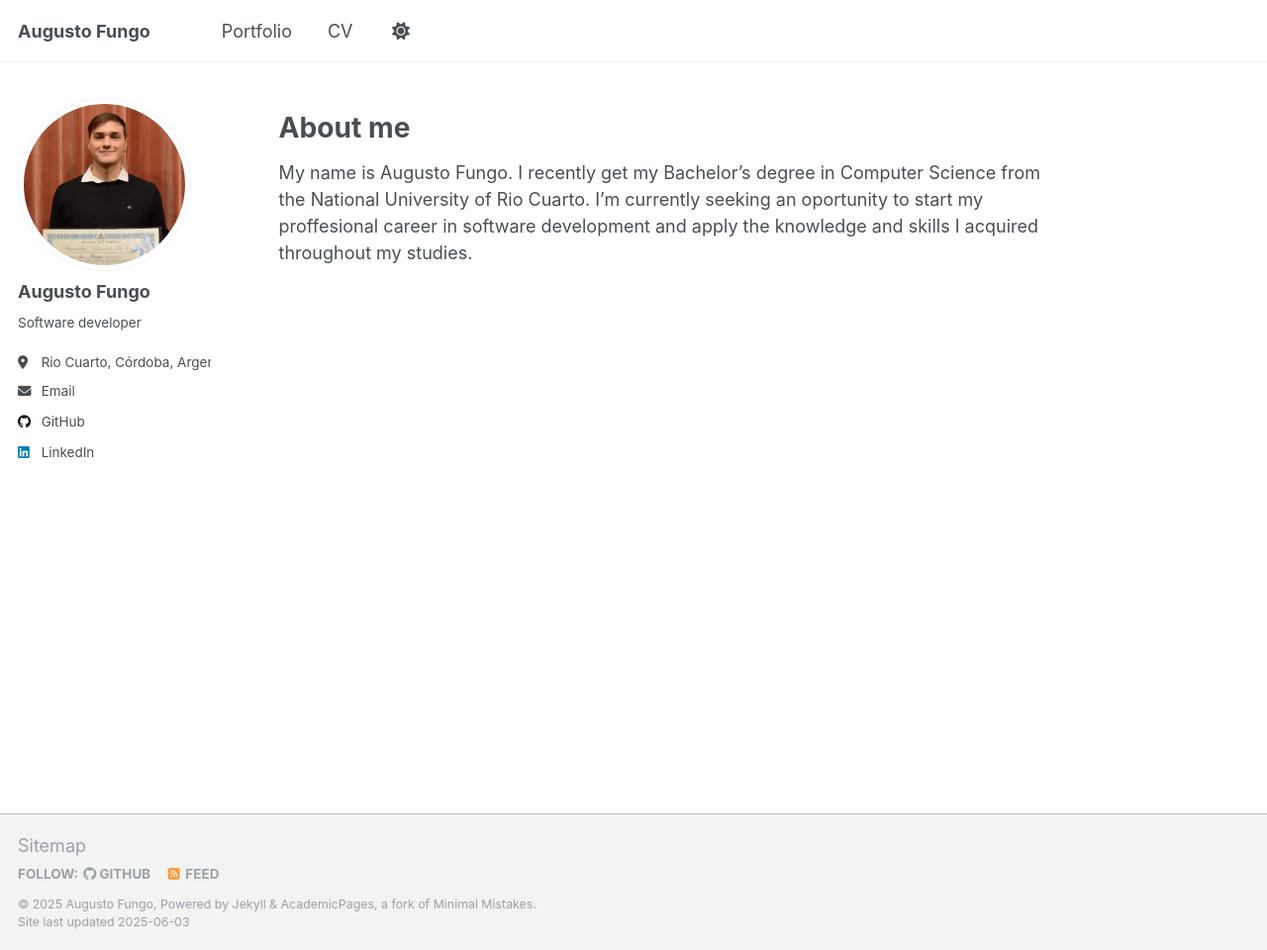
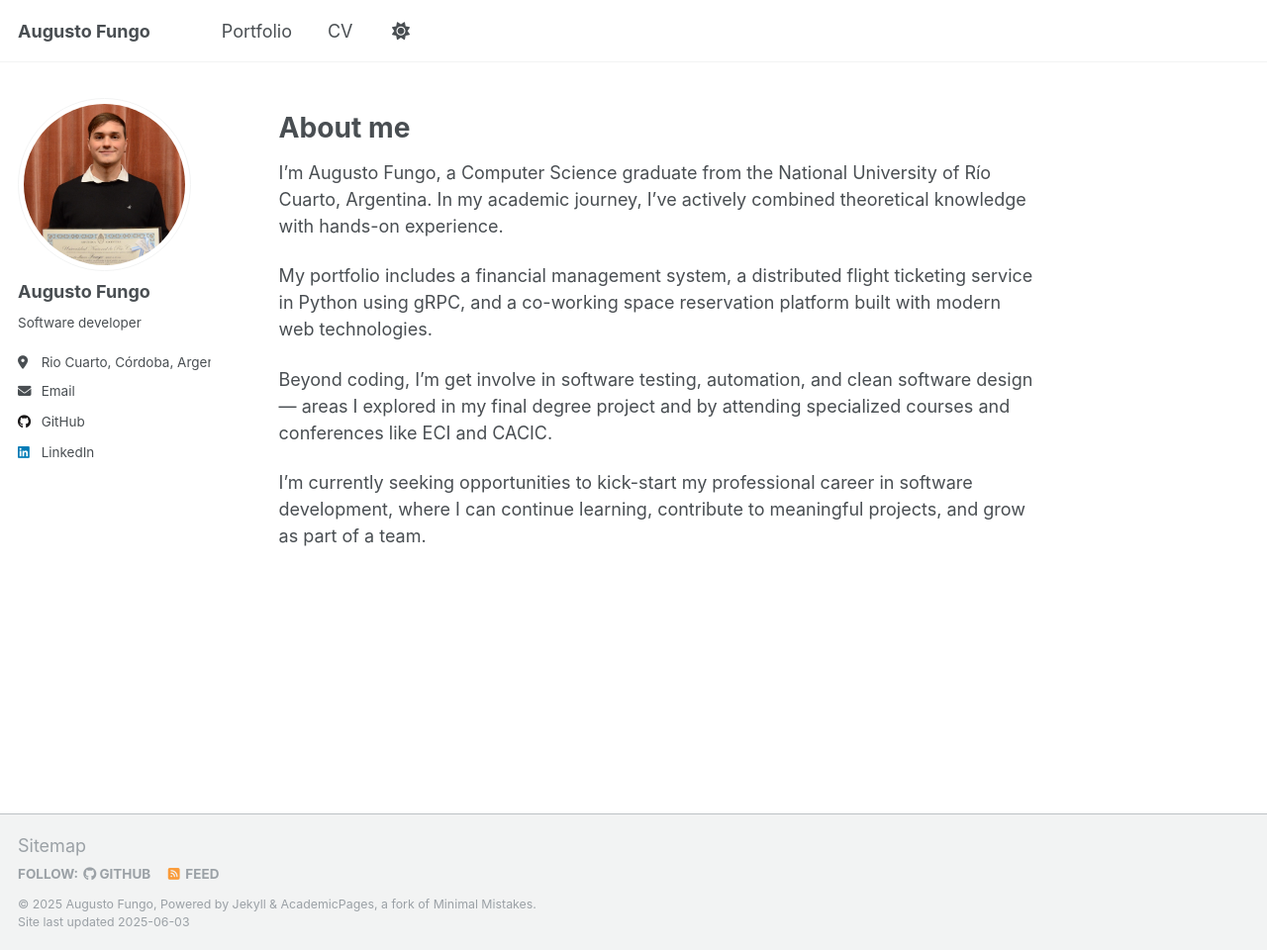
Before and after one commit to AFungo/afungo.github.io, a Jekyll site: the page built from _pages/about.md, in a window 1280 px wide and 960 px high. Shown: the whole window at 99% size. Built offline with Jekyll 4.4.1, drawn with Linux system fonts in a browser that asks for light colours.

Commit message:
Update about me

```diff
--- a/_pages/about.md
+++ b/_pages/about.md
@@ -7,4 +7,10 @@ author_profile: true
 About me
 ======
 
-My name is Augusto Fungo. I recently get my Bachelor’s degree in Computer Science from the National University of Rio Cuarto. I'm currently seeking an oportunity to start my proffesional career in software development and apply the knowledge and skills I acquired throughout my studies.
+I'm Augusto Fungo, a Computer Science graduate from the National University of Río Cuarto, Argentina. In my academic journey, I’ve actively combined theoretical knowledge with hands-on experience.
+
+My portfolio includes a financial management system, a distributed flight ticketing service in Python using gRPC, and a co-working space reservation platform built with modern web technologies.
+
+Beyond coding, I’m get involve in software testing, automation, and clean software design — areas I explored in my final degree project and by attending specialized courses and conferences like ECI and CACIC.
+
+I’m currently seeking opportunities to kick-start my professional career in software development, where I can continue learning, contribute to meaningful projects, and grow as part of a team.
```
